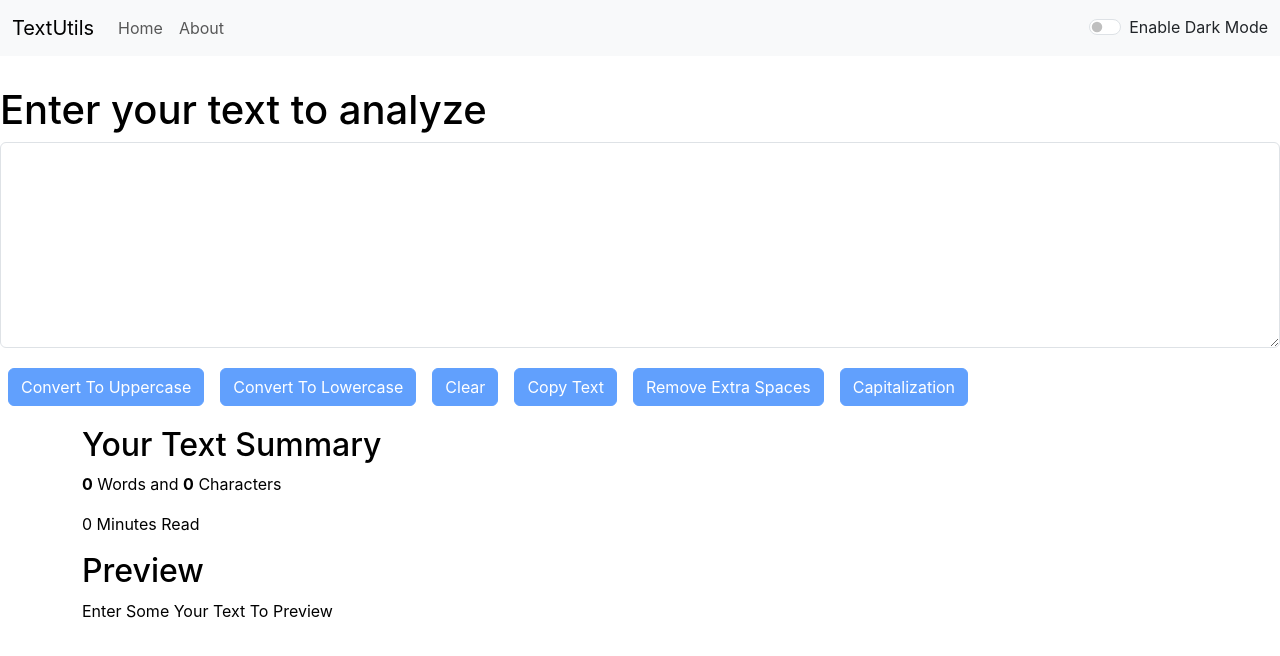
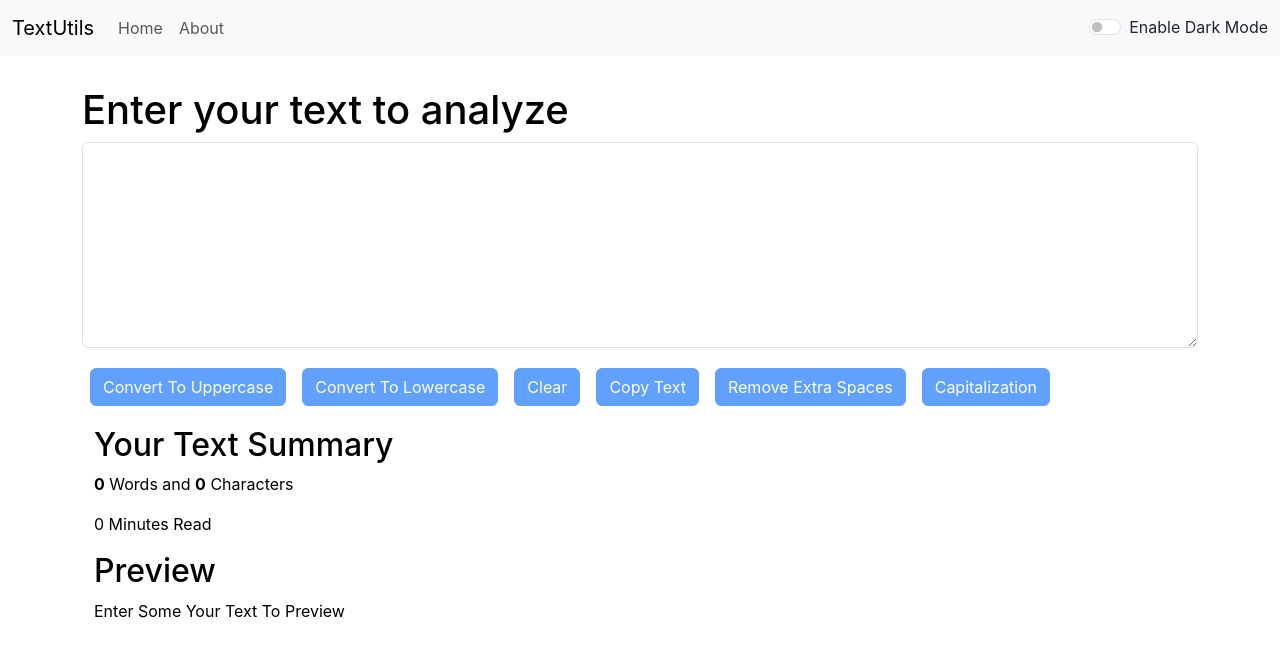
Before and after one commit to Yashwadkar2121/textutils, a React (Create React App) app: page / in a window 1280 px wide. Shown: the top 656 px of the page. Built offline with nearby package versions, Linux system fonts and the light colour scheme.

Commit message:
To modifaction for Build in git hub

```diff
--- a/src/App.js
+++ b/src/App.js
@@ -3,8 +3,6 @@
 import TextForm from "./Components/02-TextForm";
 import React, { useState } from "react";
 import Alert from "./Components/03-Alert";
-import About from "./Components/04-About";
-import { BrowserRouter as Router, Switch, Route } from "react-router-dom";
 
 function App() {
   // Enable Dark Mode And Light Mode
@@ -33,24 +31,18 @@
   };
 
   return (
-    <Router>
+    <>
       <Navbar title="TextUtils" mode={mode} toggleMode={toggleMode} />
       <Alert alert={alert} />
-      <div className="contanier">
-        <Switch>
-          <Route exact path="/about">
-            <About mode={mode} />
-          </Route>
-          <Route exact path="/">
-            <TextForm
-              heading="Enter your text to analyze "
-              mode={mode}
-              showAlert={showAlert}
-            />
-          </Route>
-        </Switch>
+
+      <div className="container">
+        <TextForm
+          heading="Enter your text to analyze "
+          mode={mode}
+          showAlert={showAlert}
+        />
       </div>
-    </Router>
+    </>
   );
 }
 
--- a/src/Components/01-Navbar.js
+++ b/src/Components/01-Navbar.js
@@ -1,6 +1,5 @@
 import React from "react";
 import PropTypes from "prop-types";
-import { Link } from "react-router-dom";
 
 function Navbar(props) {
   return (
@@ -8,9 +7,9 @@
       className={`navbar navbar-expand-lg navbar-${props.mode} bg-${props.mode}`}
     >
       <div className="container-fluid">
-        <Link className="navbar-brand" to="/">
+        <a className="navbar-brand" href="#">
           {props.title}
-        </Link>
+        </a>
         <button
           className="navbar-toggler"
           type="button"
@@ -25,14 +24,14 @@
         <div className="collapse navbar-collapse" id="navbarSupportedContent">
           <ul className="navbar-nav me-auto mb-2 mb-lg-0">
             <li className="nav-item">
-              <Link className="nav-link " aria-current="page" to="/">
+              <a className="nav-link " aria-current="page" href="#">
                 Home
-              </Link>
+              </a>
             </li>
             <li className="nav-item">
-              <Link className="nav-link" to="/about">
+              <a className="nav-link" href="#">
                 About
-              </Link>
+              </a>
             </li>
           </ul>
           <div
```
